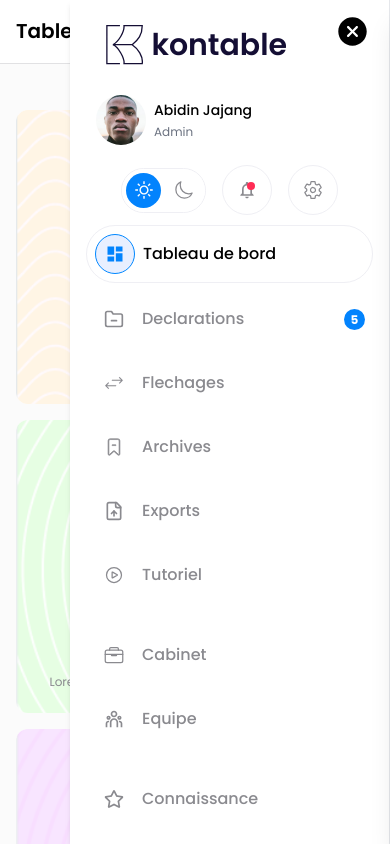
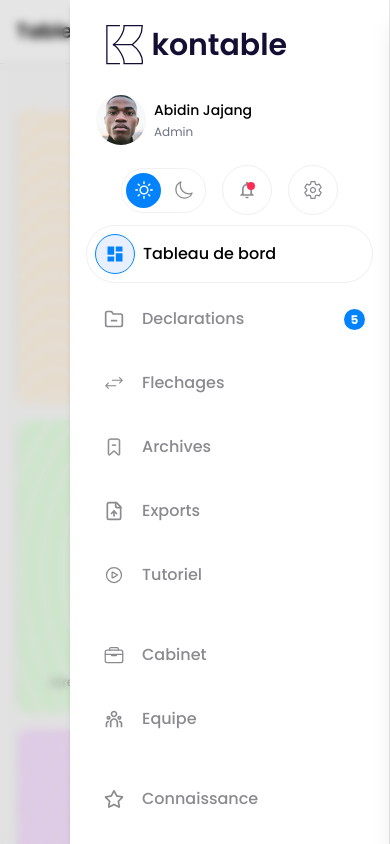
Before and after one commit to ShaYri12/kontable, a Next.js app: page / in a window 390 px wide. Both pictures are taken after a click on the button 352 px from the left and 31 px from the top of the page. Shown: the top 844 px of the page. Built offline with nearby package versions, Linux system fonts and the light colour scheme.

Commit message:
blur effect added

```diff
--- a/app/components/sidebar.js
+++ b/app/components/sidebar.js
@@ -76,13 +76,18 @@ export function Sidebar() {
             : "hidden"
         }`}
       ></div>
-
+      <div
+        className={`fixed inset-0 bg-black/10 backdrop-blur-sm transition-opacity duration-300 z-[999] ${
+          isDrawerOpen ? "opacity-100" : "opacity-0 pointer-events-none"
+        }`}
+        aria-hidden="true"
+      />
       <div
         ref={sidebarRef}
         className={`custom-scrollbar fixed top-0 bg-white h-screen overflow-y-auto border-r transition-all duration-200 lg:shadow-none shadow-md xl:px-[24px] px-4 ${
           isSmall
             ? "xl:w-[300px] xl:min-w-[300px] w-[240px] min-w-[240px] left-0 z-[10]" // Left side for smaller screens
-            : "max-w-[320px] w-full right-0 z-[20]" // Right side for larger screens
+            : "max-w-[320px] w-full right-0 z-[9999]" // Right side for larger screens
         } ${
           isDrawerOpen
             ? "lg:transalte-x-0 translate-x-0"
```
